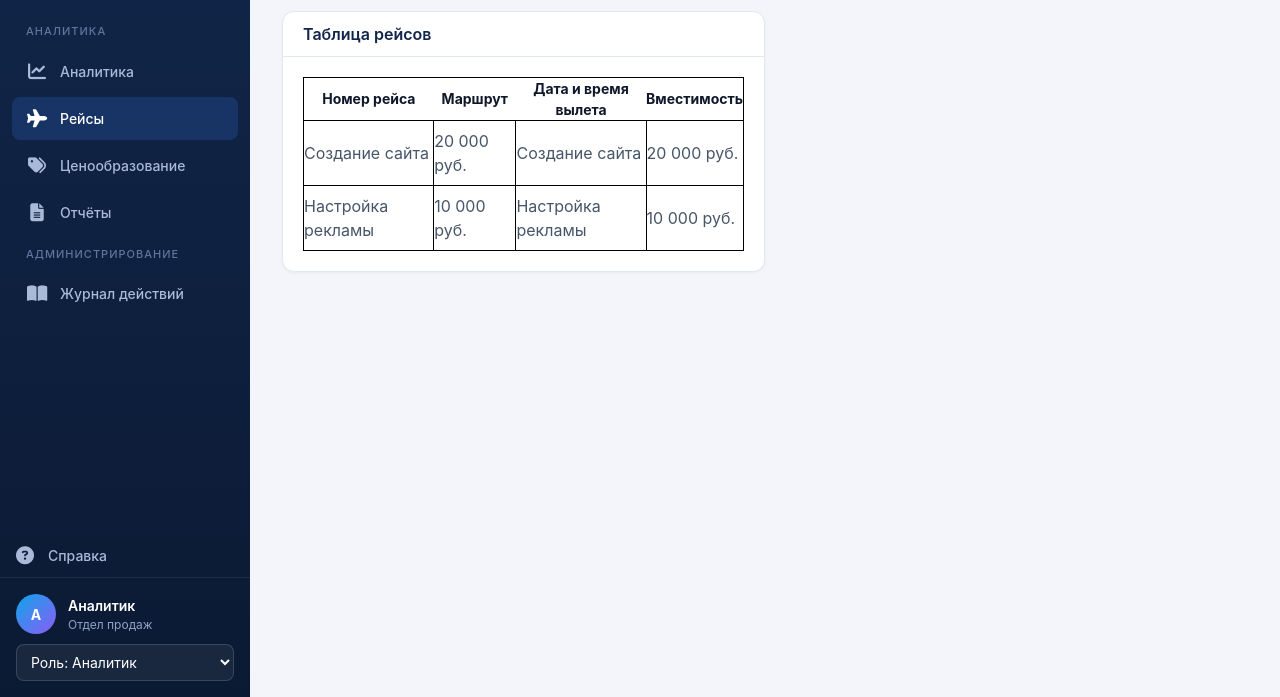
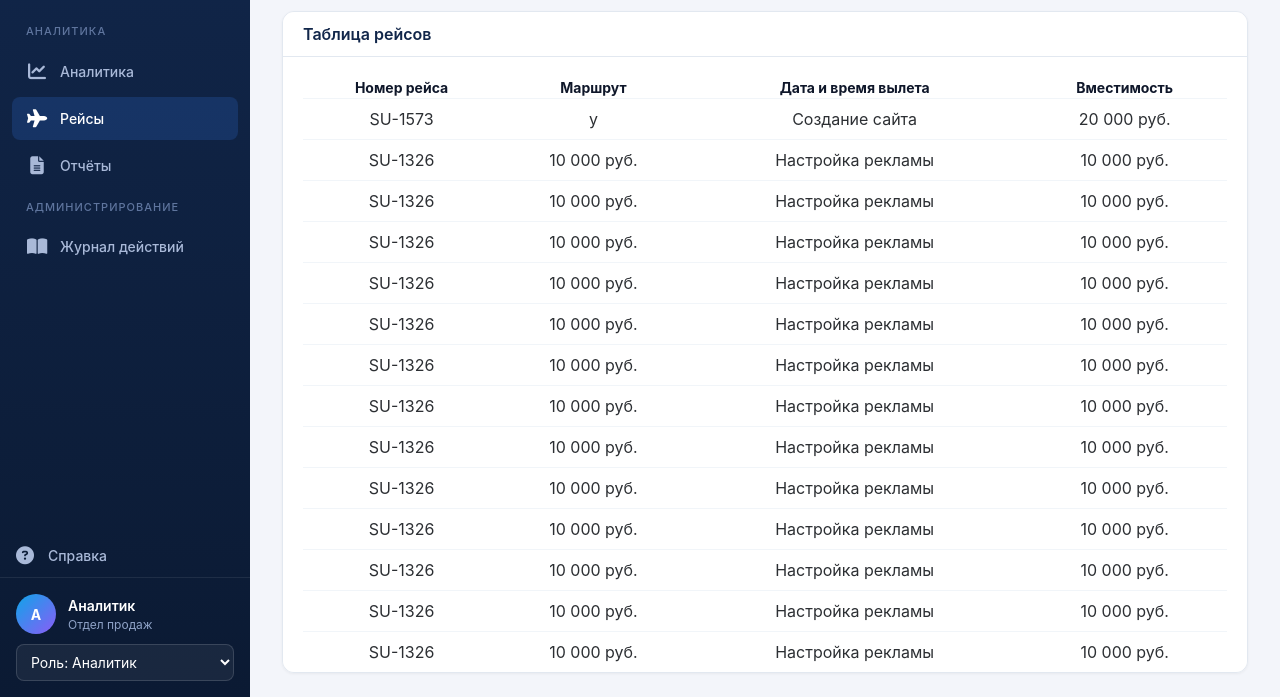
Before and after one commit to Creator-AlexSir/ATDFS, a plain HTML site: page index.html in a window 1280 px wide. Both pictures are taken after a click on the button "Рейсы". Shown: the part 103-800 px from the top of the page. Drawn offline with Linux system fonts and the light colour scheme.

Commit message:
Удалил ненужное

```diff
--- a/index.html
+++ b/index.html
@@ -35,10 +35,6 @@
             <span class="nav-icon"><i class="fa-solid fa-plane"></i></span
             ><span>Рейсы</span>
           </button>
-          <button type="button" class="nav-item" data-tab="prices">
-            <span class="nav-icon"><i class="fa-solid fa-tags"></i></span
-            ><span>Ценообразование</span>
-          </button>
           <button type="button" class="nav-item" data-tab="reports">
             <span class="nav-icon"><i class="fa-solid fa-file-lines"></i></span
             ><span>Отчёты</span>
@@ -71,8 +67,6 @@
             <option value="analyst">Роль: Аналитик</option>
             <option value="head">Роль: Руководитель отдела продаж</option>
             <option value="manager">Роль: Менеджер по продажам</option>
-            <option value="admin">Роль: Администратор БД</option>
-            <option value="security">Роль: Специалист по безопасности</option>
           </select>
         </div>
       </aside>
@@ -242,19 +236,184 @@
               </thead>
               <tbody>
                 <tr>
-                  <td>Создание сайта</td>
-                  <td>20 000 руб.</td>
+                  <td>SU-1573</td>
+                  <td>y</td>
                   <td>Создание сайта</td>
                   <td>20 000 руб.</td>
                 </tr>
                 <tr>
+                  <td>SU-1326</td>
+                  <td>10 000 руб.</td>
                   <td>Настройка рекламы</td>
+                  <td>10 000 руб.</td>
+                </tr>
+                <tr>
+                  <td>SU-1326</td>
+                  <td>10 000 руб.</td>
+                  <td>Настройка рекламы</td>
+                  <td>10 000 руб.</td>
+                </tr>
+                <tr>
+                  <td>SU-1326</td>
+                  <td>10 000 руб.</td>
+                  <td>Настройка рекламы</td>
+                  <td>10 000 руб.</td>
+                </tr>
+                <tr>
+                  <td>SU-1326</td>
+                  <td>10 000 руб.</td>
+                  <td>Настройка рекламы</td>
+                  <td>10 000 руб.</td>
+                </tr>
+                <tr>
+                  <td>SU-1326</td>
+                  <td>10 000 руб.</td>
+                  <td>Настройка рекламы</td>
+                  <td>10 000 руб.</td>
+                </tr>
+                <tr>
+                  <td>SU-1326</td>
+                  <td>10 000 руб.</td>
+                  <td>Настройка рекламы</td>
+                  <td>10 000 руб.</td>
+                </tr>
+                <tr>
+                  <td>SU-1326</td>
+                  <td>10 000 руб.</td>
+                  <td>Настройка рекламы</td>
+                  <td>10 000 руб.</td>
+                </tr>
+                <tr>
+                  <td>SU-1326</td>
+                  <td>10 000 руб.</td>
+                  <td>Настройка рекламы</td>
+                  <td>10 000 руб.</td>
+                </tr>
+                <tr>
+                  <td>SU-1326</td>
+                  <td>10 000 руб.</td>
+                  <td>Настройка рекламы</td>
+                  <td>10 000 руб.</td>
+                </tr>
+                <tr>
+                  <td>SU-1326</td>
+                  <td>10 000 руб.</td>
+                  <td>Настройка рекламы</td>
+                  <td>10 000 руб.</td>
+                </tr>
+                <tr>
+                  <td>SU-1326</td>
+                  <td>10 000 руб.</td>
+                  <td>Настройка рекламы</td>
+                  <td>10 000 руб.</td>
+                </tr>
+                <tr>
+                  <td>SU-1326</td>
+                  <td>10 000 руб.</td>
+                  <td>Настройка рекламы</td>
+                  <td>10 000 руб.</td>
+                </tr>
+                <tr>
+                  <td>SU-1326</td>
+                  <td>10 000 руб.</td>
+                  <td>Настройка рекламы</td>
+                  <td>10 000 руб.</td>
+                </tr>
+                <tr>
+                  <td>SU-1326</td>
+                  <td>10 000 руб.</td>
+                  <td>Настройка рекламы</td>
+                  <td>10 000 руб.</td>
+                </tr>
+                <tr>
+                  <td>SU-1326</td>
+                  <td>10 000 руб.</td>
+                  <td>Настройка рекламы</td>
+                  <td>10 000 руб.</td>
+                </tr>
+                <tr>
+                  <td>SU-1326</td>
+                  <td>10 000 руб.</td>
+                  <td>Настройка рекламы</td>
+                  <td>10 000 руб.</td>
+                </tr>
+                <tr>
+                  <td>SU-1326</td>
+                  <td>10 000 руб.</td>
+                  <td>Настройка рекламы</td>
+                  <td>10 000 руб.</td>
+                </tr>
+                <tr>
+                  <td>SU-1326</td>
+                  <td>10 000 руб.</td>
+                  <td>Настройка рекламы</td>
+                  <td>10 000 руб.</td>
+                </tr>
+                <tr>
+                  <td>SU-1326</td>
                   <td>10 000 руб.</td>
                   <td>Настройка рекламы</td>
                   <td>10 000 руб.</td>
                 </tr>
               </tbody>
             </table>
+          </div>
+        </section>
+      </div>
+
+      <!-- ============ 4. Отчеты ============ -->
+      <div class="tab-content hidden" id="reports">
+        <!-- Шапка -->
+        <header class="page-header">
+          <div>
+            <h1>Отчеты</h1>
+            <p class="subtitle">Формирование отчетов</p>
+          </div>
+        </header>
+        <section class="card" id="flights-card">
+          <div class="card-header">
+            <h2>Ы</h2>
+          </div>
+          <div class="card-body">
+            ввв
+          </div>
+        </section>
+      </div>
+
+      <!-- ============ 5. Журнал действий ============ -->
+      <div class="tab-content hidden" id="journal">
+        <!-- Шапка -->
+        <header class="page-header">
+          <div>
+            <h1>Журнал действий</h1>
+            <p class="subtitle">История ценообразования</p>
+          </div>
+        </header>
+        <section class="card" id="flights-card">
+          <div class="card-header">
+            <h2>Ы</h2>
+          </div>
+          <div class="card-body">
+            ввв
+          </div>
+        </section>
+      </div>
+
+      <!-- ============ 6. Справка ============ -->
+      <div class="tab-content hidden" id="help">
+        <!-- Шапка -->
+        <header class="page-header">
+          <div>
+            <h1>Справка</h1>
+            <p class="subtitle">Ы</p>
+          </div>
+        </header>
+        <section class="card" id="flights-card">
+          <div class="card-header">
+            <h2>Ы</h2>
+          </div>
+          <div class="card-body">
+            Справка
           </div>
         </section>
       </div>
--- a/style.css
+++ b/style.css
@@ -491,22 +491,29 @@ textarea {
 .flights-table {
   width: 100%;
   border-collapse: collapse;
-  border: 1px solid black;
+  text-align: center;
+  border-radius: 5px;
 }
 
 .flights-table td {
   padding: 8px 0;
   border-bottom: 1px solid #f1f5f9;
   font-size: 16px;
-  color: #475569;
-  border: 1px solid black;
+  color: #2c2f33;
 }
 
 .flights-table tr:last-child td {
   border-bottom: none;
-  border: 1px solid black;
+}
+
+.flights-table thead {
+  border-bottom: 1px solid #f1f5f9;
 }
 
 #flights-card {
-  width: 50%;
+  width: 100%;
+  overflow: auto;
 }
+
+#flights-card .card-header {
+}
```
